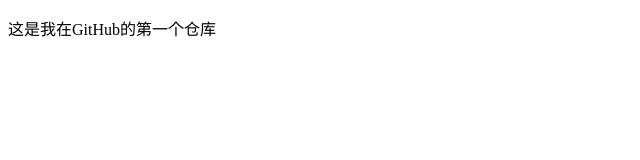
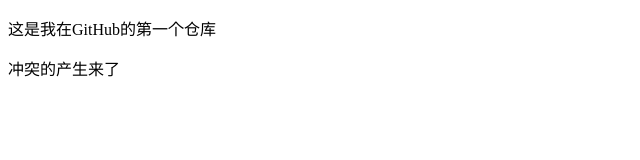
Before and after one commit to qwe140306/2107_demo, a plain HTML site: page index.html in a window 1280 px wide. Shown: the whole page, without its empty margins (0-640 px from the left). Drawn offline with Linux system fonts and the light colour scheme.

Commit message:
Update index.html

```diff
--- a/index.html
+++ b/index.html
@@ -9,6 +9,7 @@
 <body>
 <div></div>
 <p>这是我在GitHub的第一个仓库</p>
+<p>冲突的产生来了</p>
 </body>
 
 </html>
```
